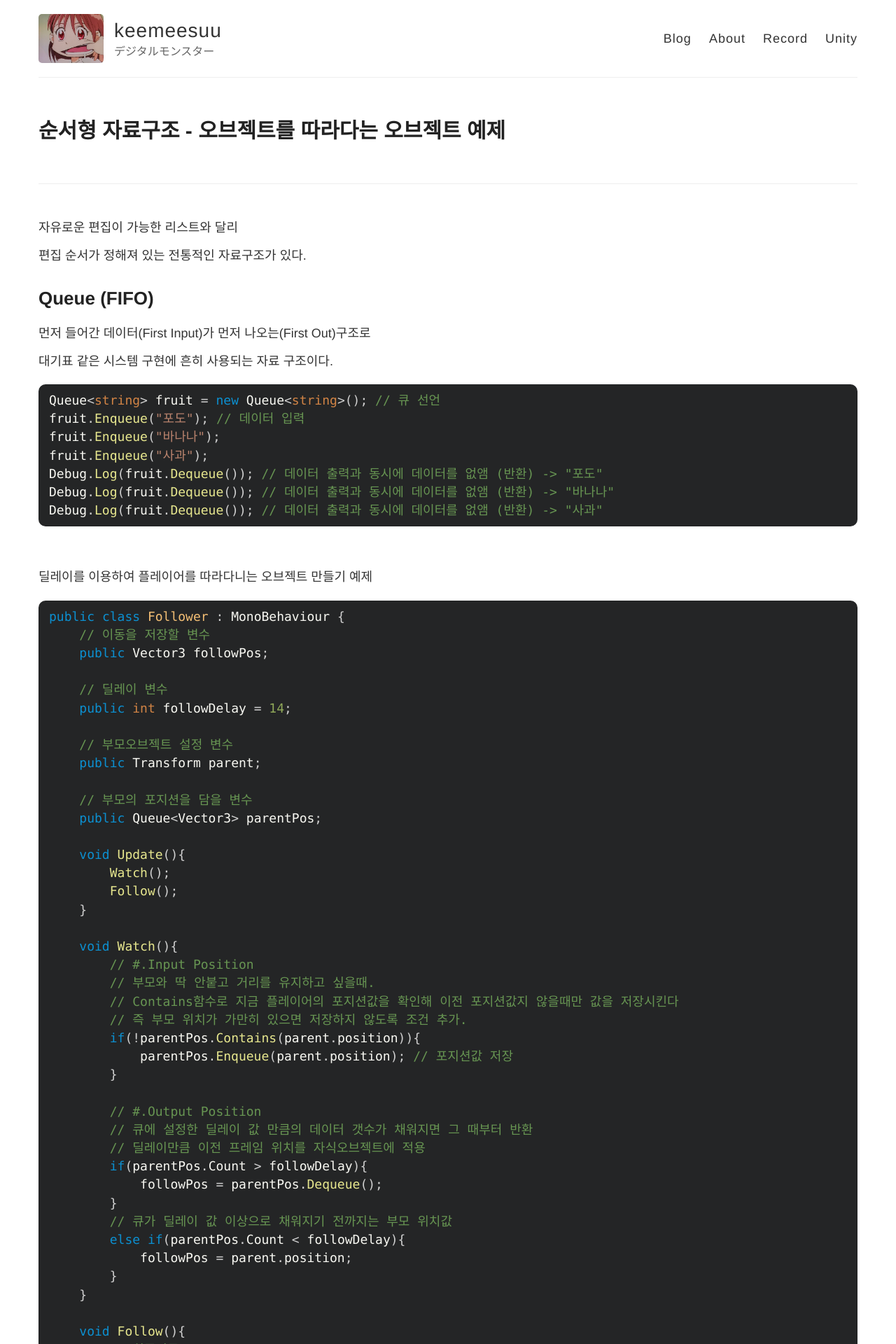
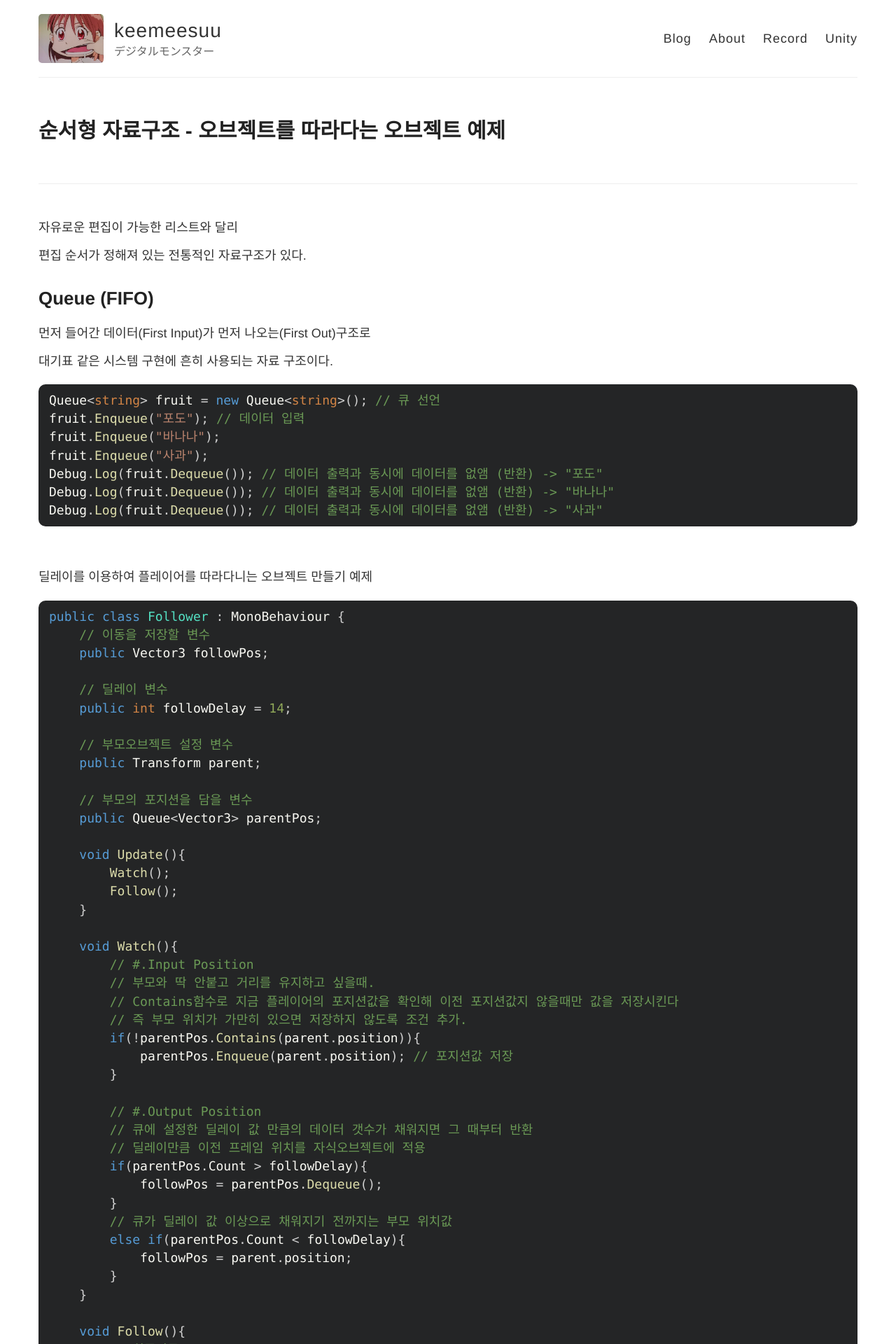
Before and after one commit to keemeesuu/keemeesuu.github.io, a Jekyll site: the page built from _posts/dev/Unity/2021-02-20-순서형 자료형 구조.md, in a window 1280 px wide. Shown: the top 1920 px of the page at 70% size. Built offline with Jekyll 4.4.1, drawn with Linux system fonts in a browser that asks for light colours.

Commit message:
Update _highlights.scss

```diff
--- a/_sass/_highlights.scss
+++ b/_sass/_highlights.scss
@@ -34,7 +34,7 @@
 .highlight .p { color: #93A1A1 } /* Punctuation */
 .highlight .cm { color: #586E75 } /* Comment.Multiline */
 .highlight .cp { color: #859900 } /* Comment.Preproc */
-.highlight .c1 { color: #679552 } /* Comment.Single */
+.highlight .c1 { color: #6a9955 } /* Comment.Single */
 .highlight .cs { color: #859900 } /* Comment.Special */
 .highlight .gd { color: #2AA198 } /* Generic.Deleted */
 .highlight .ge { color: #93A1A1; font-style: italic } /* Generic.Emph */
@@ -129,7 +129,7 @@
   font-weight: bold;
 }
 .highlight .k, .highlight .kn, .highlight .kp, .highlight .kr, .highlight .kv {
-  color: #0c90d1;
+  color: #569cd6;
 }
 .highlight .kc {
   color: #d28445;
@@ -143,7 +143,7 @@
 .highlight .s, .highlight .sb, .highlight .sc, .highlight .sd, .highlight .s2, .highlight .sh, .highlight .sx, .highlight .s1 {
   color: #b9836d;
 }
-.highlight .nf { color: #e7e78e } /* Name.Function */
+.highlight .nf { color: #dcdcaa } /* Name.Function */
 .highlight .sr {
   color: #75b5aa;
 }
@@ -157,7 +157,7 @@
   color: #f4bf75;
 }
 .highlight .nc {
-  color: #f4bf75;
+  color: #54e0c3;
 }
 .highlight .no {
   color: #f4bf75;
```
